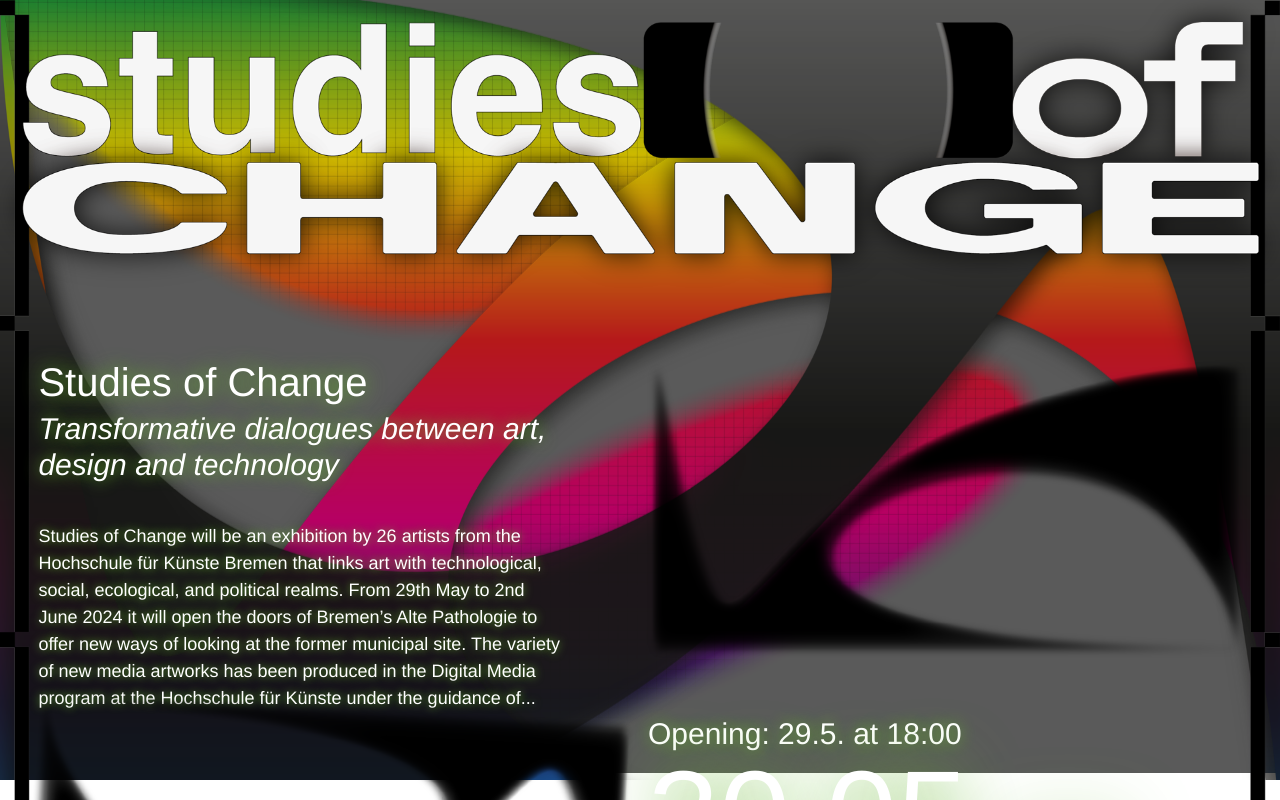
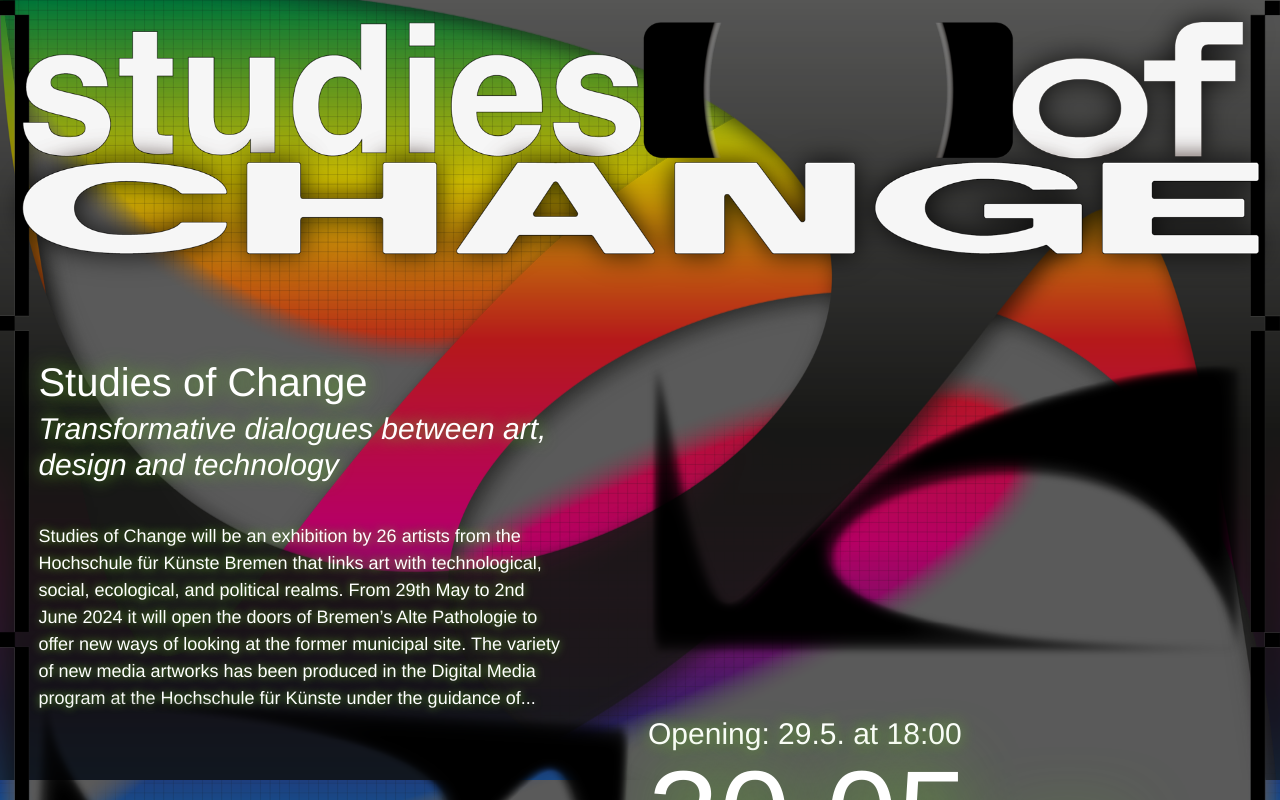
Before and after one commit to digitalmediabremen/studiesofchange-web, a Next.js app: page / in a window 1280 px wide. Shown: the top 800 px of the page. Built offline with nearby package versions, Linux system fonts and the light colour scheme.

Commit message:
fix background base to not move

```diff
--- a/src/app/_components/background.tsx
+++ b/src/app/_components/background.tsx
@@ -7,7 +7,7 @@ export function Background() {
     return (
         <section>
             <div
-                className="bg-cover bg-top bg-no-repeat animate-bg"
+                className="bg-cover bg-top bg-no-repeat"
                 style={{
                     backgroundImage: `url(${bg02.src})`,
                     width: "100vw",
```
